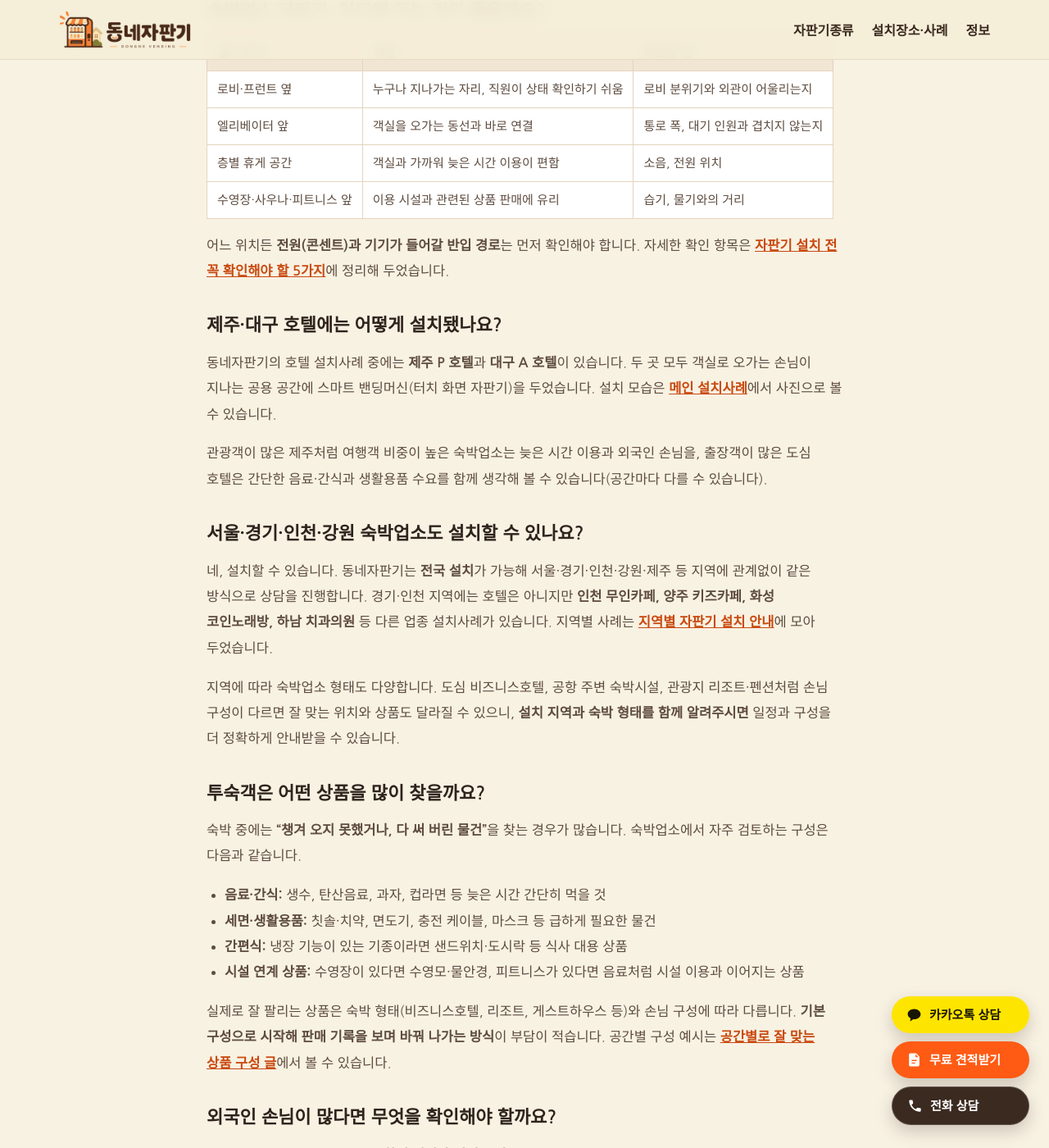
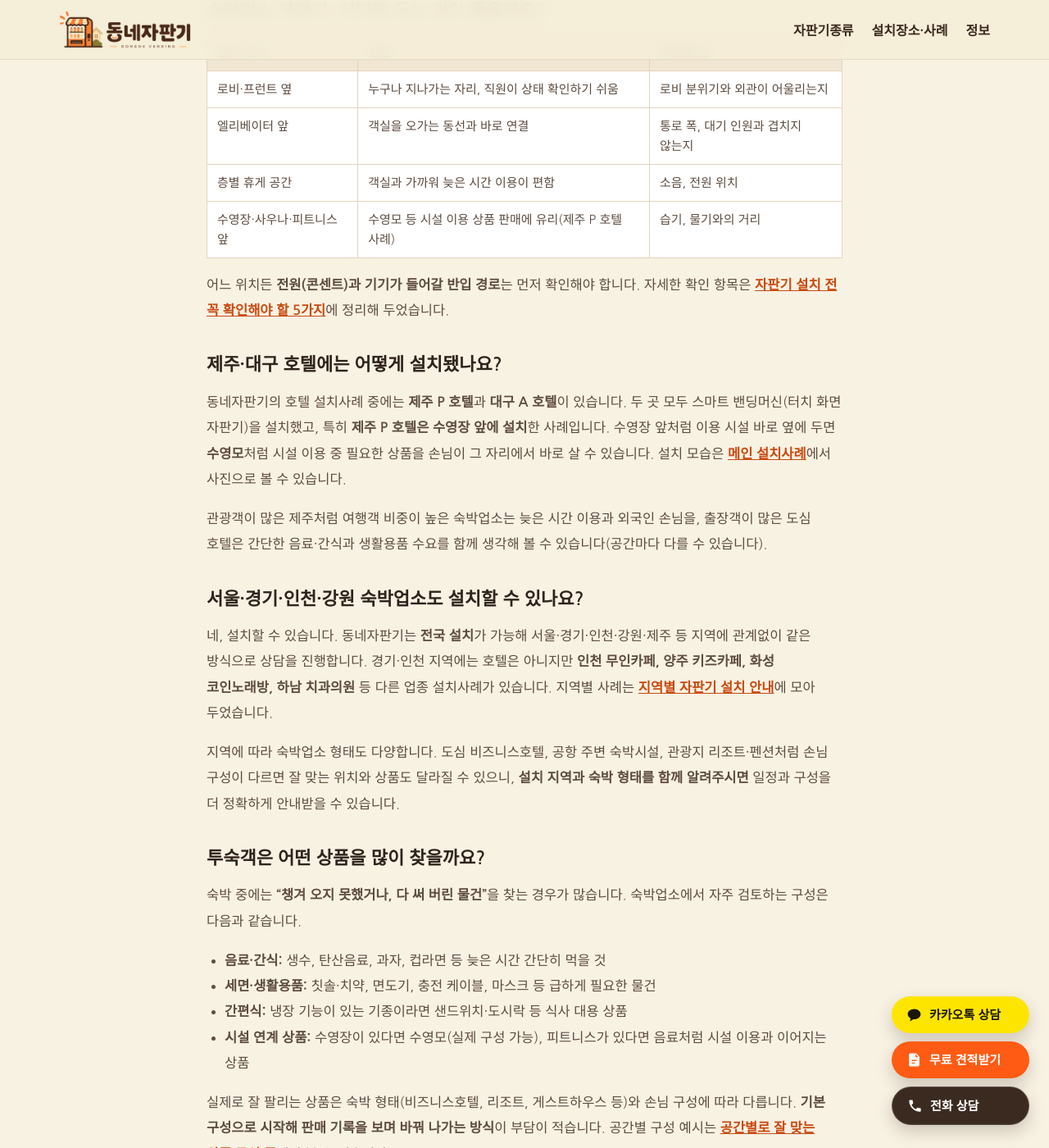
Before and after one commit to dkfmaqqhh-cyber/dongne-vending, a Jekyll site: the page built from _posts/2026-10-21-hotel-vending.md, in a window 1280 px wide and 1400 px high, scrolled down 815 px. Shown: the whole window at 82% size. Built offline with Jekyll 4.4.1, drawn with Linux system fonts in a browser that asks for light colours.

Commit message:
호텔 글: 제주 P호텔 수영장 앞 설치·수영모 구성 반영
Co-Authored-By: Claude Opus 5.5 <noreply@anthropic.com>
Claude-Session: https://claude.ai/code/session_01PoQrHp99mBttwRqW6Q3cBv

```diff
--- a/_posts/2026-10-21-hotel-vending.md
+++ b/_posts/2026-10-21-hotel-vending.md
@@ -27,13 +27,13 @@ faq:
 | 로비·프런트 옆 | 누구나 지나가는 자리, 직원이 상태 확인하기 쉬움 | 로비 분위기와 외관이 어울리는지 |
 | 엘리베이터 앞 | 객실을 오가는 동선과 바로 연결 | 통로 폭, 대기 인원과 겹치지 않는지 |
 | 층별 휴게 공간 | 객실과 가까워 늦은 시간 이용이 편함 | 소음, 전원 위치 |
-| 수영장·사우나·피트니스 앞 | 이용 시설과 관련된 상품 판매에 유리 | 습기, 물기와의 거리 |
+| 수영장·사우나·피트니스 앞 | 수영모 등 시설 이용 상품 판매에 유리(제주 P 호텔 사례) | 습기, 물기와의 거리 |
 
 어느 위치든 **전원(콘센트)과 기기가 들어갈 반입 경로**는 먼저 확인해야 합니다. 자세한 확인 항목은 [자판기 설치 전 꼭 확인해야 할 5가지]({{ '/posts/check-before-install/' | relative_url }})에 정리해 두었습니다.
 
 ## 제주·대구 호텔에는 어떻게 설치됐나요?
 
-동네자판기의 호텔 설치사례 중에는 **제주 P 호텔**과 **대구 A 호텔**이 있습니다. 두 곳 모두 객실로 오가는 손님이 지나는 공용 공간에 스마트 밴딩머신(터치 화면 자판기)을 두었습니다. 설치 모습은 [메인 설치사례]({{ '/#case' | relative_url }})에서 사진으로 볼 수 있습니다.
+동네자판기의 호텔 설치사례 중에는 **제주 P 호텔**과 **대구 A 호텔**이 있습니다. 두 곳 모두 스마트 밴딩머신(터치 화면 자판기)을 설치했고, 특히 **제주 P 호텔은 수영장 앞에 설치**한 사례입니다. 수영장 앞처럼 이용 시설 바로 옆에 두면 **수영모**처럼 시설 이용 중 필요한 상품을 손님이 그 자리에서 바로 살 수 있습니다. 설치 모습은 [메인 설치사례]({{ '/#case' | relative_url }})에서 사진으로 볼 수 있습니다.
 
 관광객이 많은 제주처럼 여행객 비중이 높은 숙박업소는 늦은 시간 이용과 외국인 손님을, 출장객이 많은 도심 호텔은 간단한 음료·간식과 생활용품 수요를 함께 생각해 볼 수 있습니다(공간마다 다를 수 있습니다).
 ## 서울·경기·인천·강원 숙박업소도 설치할 수 있나요?
@@ -49,7 +49,7 @@ faq:
 - **음료·간식:** 생수, 탄산음료, 과자, 컵라면 등 늦은 시간 간단히 먹을 것
 - **세면·생활용품:** 칫솔·치약, 면도기, 충전 케이블, 마스크 등 급하게 필요한 물건
 - **간편식:** 냉장 기능이 있는 기종이라면 샌드위치·도시락 등 식사 대용 상품
-- **시설 연계 상품:** 수영장이 있다면 수영모·물안경, 피트니스가 있다면 음료처럼 시설 이용과 이어지는 상품
+- **시설 연계 상품:** 수영장이 있다면 수영모(실제 구성 가능), 피트니스가 있다면 음료처럼 시설 이용과 이어지는 상품
 
 실제로 잘 팔리는 상품은 숙박 형태(비즈니스호텔, 리조트, 게스트하우스 등)와 손님 구성에 따라 다릅니다. **기본 구성으로 시작해 판매 기록을 보며 바꿔 나가는 방식**이 부담이 적습니다. 공간별 구성 예시는 [공간별로 잘 맞는 상품 구성 글]({{ '/posts/items-by-space/' | relative_url }})에서 볼 수 있습니다.
 
```
Also changed, not shown: CLAUDE.md (+1 -1 lines).
